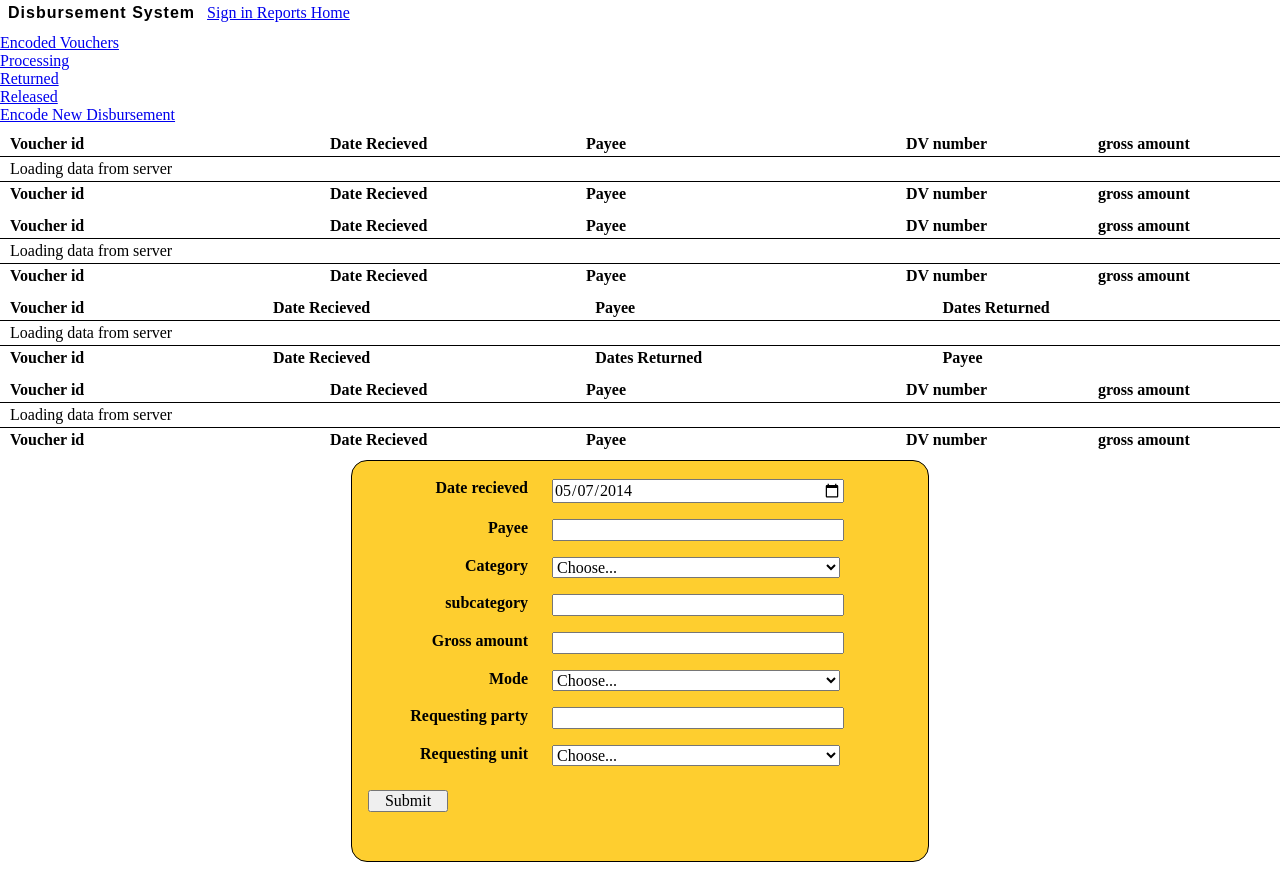
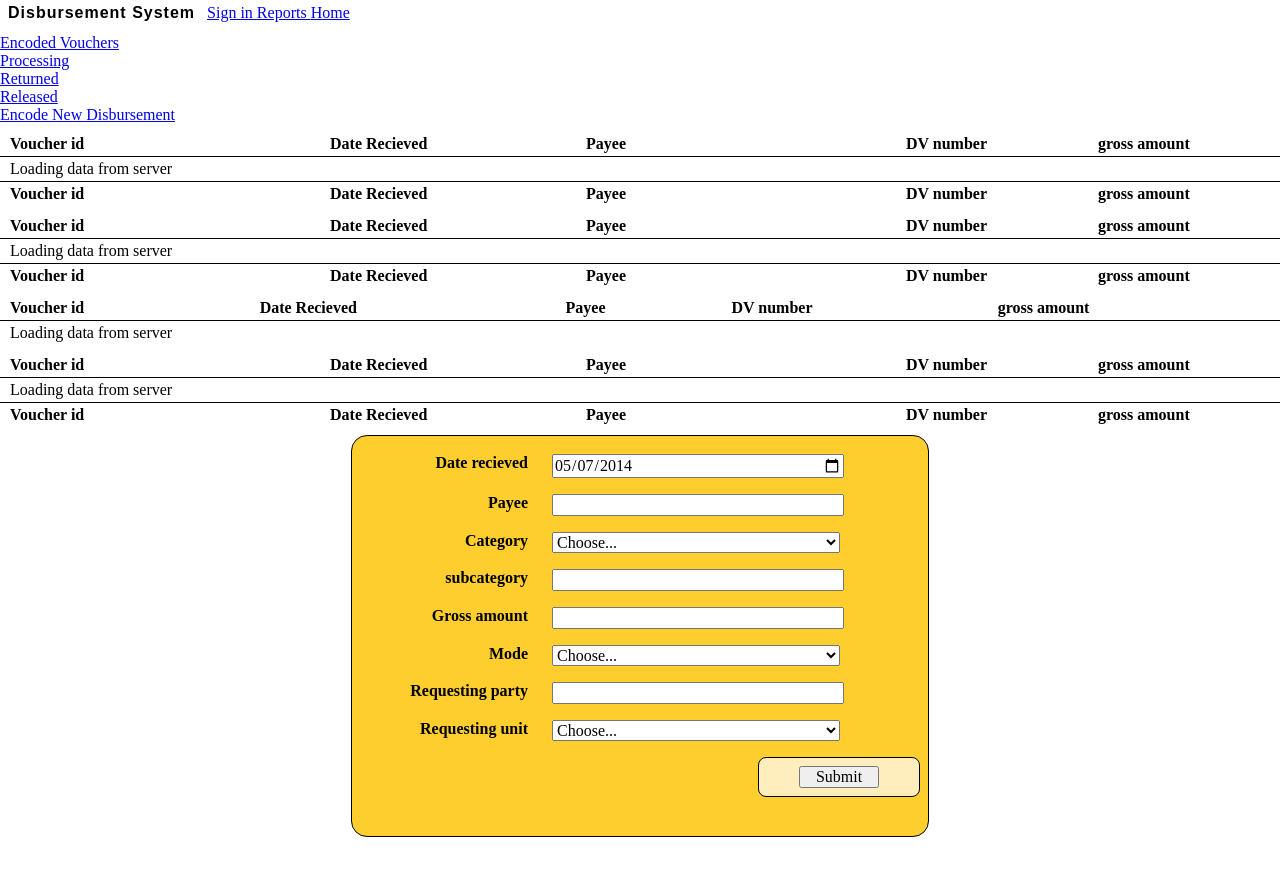
Before and after one commit to jevansugue/Disbursement, a PHP site: page / in a window 1280 px wide. After the commit the page ends 837 px from the top, so only its background shows below. Run offline with PHP 8.4, Linux system fonts and the light colour scheme; some libraries are stand-ins or nearby versions.

Commit message:
update me

```diff
--- a/index.php
+++ b/index.php
@@ -237,12 +237,7 @@
 					"bSortClasses": false,
 					"sScrollY": "200",
 					"bScrollCollapse": true,
-					//Extra column
-					"columnDefs": [ {
-						"targets": -1,
-						"data": null,
-						"defaultContent": "",
-					}],
+
 					//Button for functions
 					"fnCreatedRow": function( nRow, aData, iDataIndex ) {
 							$('td:eq(0)', nRow).html("<input type='submit' value='" + aData[0] +"' name='dv_id' class='submitDvId'>");
@@ -435,8 +430,9 @@
                                 <tr>
                                     <th >Voucher id</th>
                                     <th >Date Recieved</th>
-									<th >Payee</th>
-                                    <th >Dates Returned</th>
+                                    <th >Payee</th>
+                                    <th >DV number</th>
+                                    <th >gross amount</th>
 
                                 </tr>
                             </thead>
@@ -445,15 +441,6 @@
                                     <td colspan="5" class="dataTables_empty">Loading data from server</td>
                                 </tr>
                             </tbody>
-							<tfoot>
-                                <tr>
-                                    <th >Voucher id</th>
-                                    <th >Date Recieved</th>
-                                    <th >Dates Returned</th>
-									<th >Payee</th>
-
-                                </tr>
-                            </tfoot>
 
 						</table>
 					</form>
@@ -552,10 +539,12 @@
 							<option value="DEPT5">Department5</option>
 							<option value="DEPT6">Department6</option>
 						</select>
-						<br />
 
+
+					</fieldset>
+					<div id='submitArea'>
 						<input type="submit" id="submit">
-					</fieldset>
+					</div>
 				</form>
 
 			</div>
```
